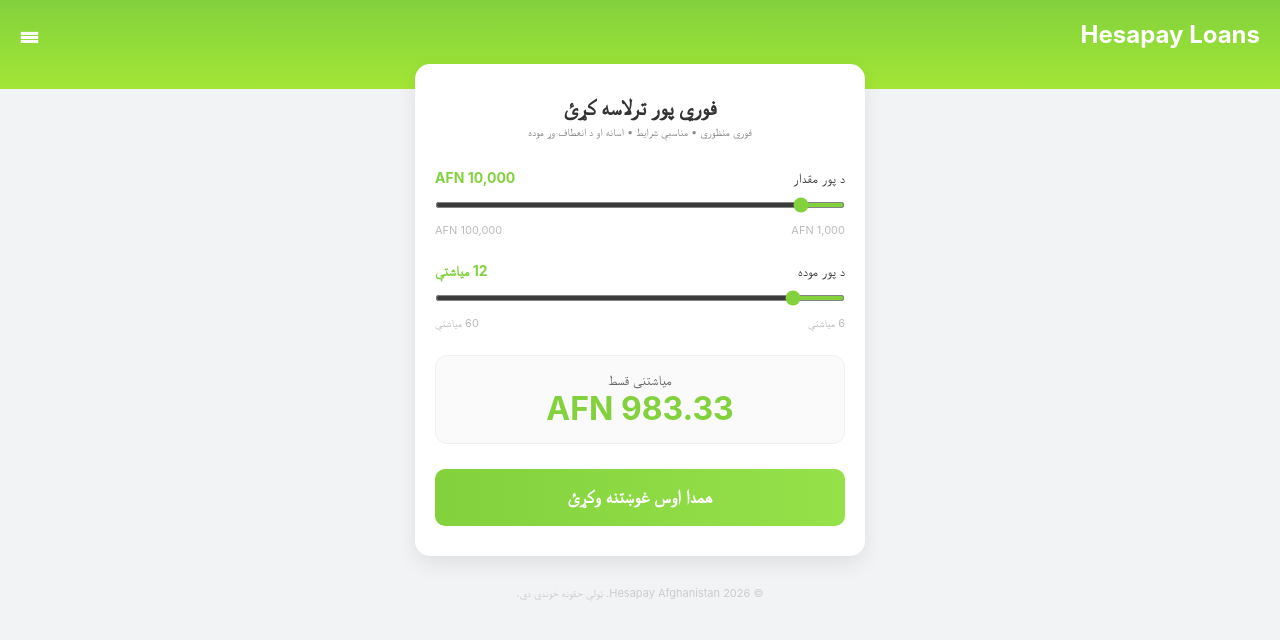
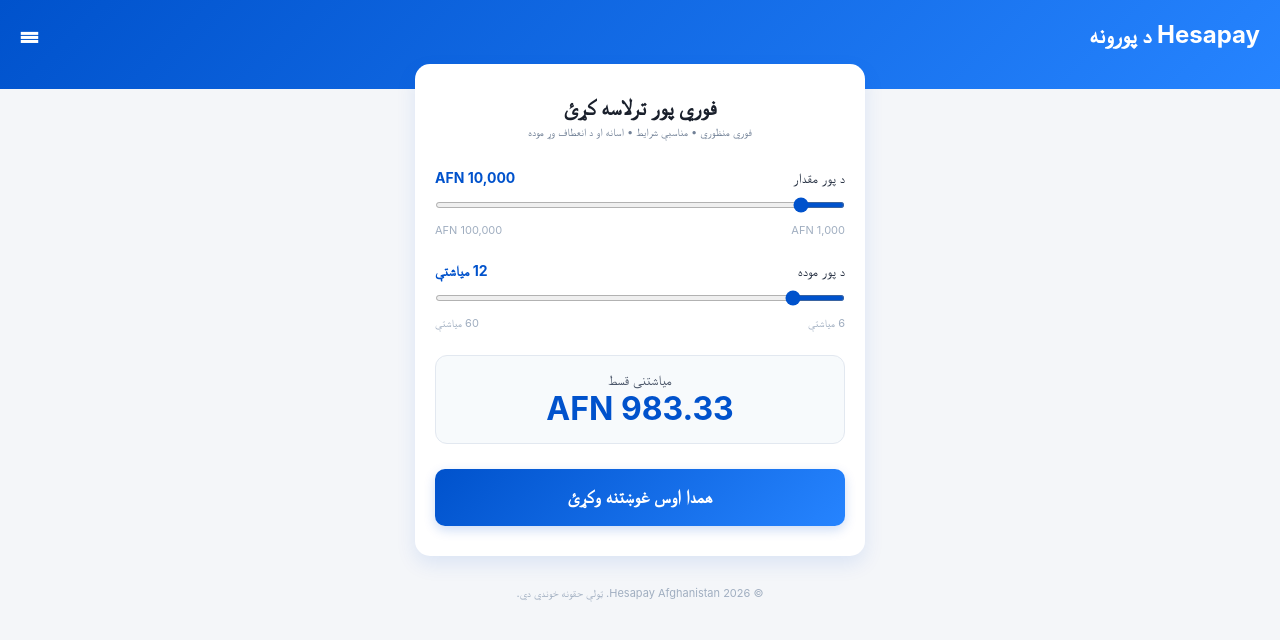
Before and after one commit to waaficbd/Hesapay, a website: page public/index.html in a window 1280 px wide. Drawn offline with Linux system fonts and the light colour scheme.

Commit message:
Update index.html

```diff
--- a/public/index.html
+++ b/public/index.html
@@ -3,7 +3,7 @@
 <head>
     <meta charset="UTF-8">
     <meta name="viewport" content="width=device-width, initial-scale=1.0, maximum-scale=1.0, user-scalable=no">
-    <title>Hesapay Loans - د پور محاسب</title>
+    <title>Hesapay د پورونه - د پور محاسب</title>
 
     <!-- ✅ Telegram SDK -->
     <script src="https://telegram.org/js/telegram-web-app.js"></script>
@@ -11,7 +11,7 @@
     <style>
         body {
             font-family: -apple-system, BlinkMacSystemFont, "Segoe UI", Roboto, Arial, sans-serif;
-            background-color: #f1f3f5;
+            background-color: #f4f6f9;
             margin: 0;
             padding: 0;
             display: flex;
@@ -21,7 +21,7 @@
 
         .app-header {
             width: 100%;
-            background: linear-gradient(to bottom, #82d13d, #a3e635);
+            background: linear-gradient(135deg, #0052cc, #2684ff);
             padding: 20px 20px 40px;
             color: white;
             font-size: 24px;
@@ -38,20 +38,20 @@
             margin-top: -25px;
             padding: 30px 20px;
             border-radius: 15px;
-            box-shadow: 0 8px 20px rgba(0,0,0,0.08);
+            box-shadow: 0 8px 20px rgba(0,82,204,0.1);
             box-sizing: border-box;
         }
 
         h2 {
             font-size: 22px;
-            color: #333;
+            color: #1a202c;
             margin: 0 0 5px;
             text-align: center;
         }
 
         .subtext {
             font-size: 11px;
-            color: #888;
+            color: #718096;
             text-align: center;
             margin-bottom: 30px;
         }
@@ -63,14 +63,14 @@
             justify-content: space-between;
             font-weight: 500;
             font-size: 14px;
-            color: #444;
+            color: #2d3748;
         }
 
-        .green-text { color: #82d13d; font-weight: bold; }
+        .green-text { color: #0052cc; font-weight: bold; }
 
         input[type=range] {
             width: 100%;
-            accent-color: #82d13d;
+            accent-color: #0052cc;
             margin: 15px 0;
             height: 6px;
         }
@@ -79,12 +79,12 @@
             display: flex;
             justify-content: space-between;
             font-size: 11px;
-            color: #bbb;
+            color: #a0aec0;
         }
 
         .result-container {
-            background: #fafafa;
-            border: 1px solid #f0f0f0;
+            background: #f7fafc;
+            border: 1px solid #e2e8f0;
             border-radius: 12px;
             padding: 15px;
             text-align: center;
@@ -92,14 +92,14 @@
         }
 
         .result-value {
-            color: #82d13d;
+            color: #0052cc;
             font-size: 32px;
             font-weight: bold;
             margin: 0;
         }
 
         .btn-apply {
-            background: linear-gradient(to right, #82d13d, #95e14a);
+            background: linear-gradient(135deg, #0052cc, #2684ff);
             color: white;
             border: none;
             width: 100%;
@@ -108,12 +108,13 @@
             font-size: 18px;
             font-weight: bold;
             cursor: pointer;
+            box-shadow: 0 4px 12px rgba(0,82,204,0.2);
         }
 
         .footer {
             text-align: center;
             font-size: 11px;
-            color: #ccc;
+            color: #a0aec0;
             margin: 30px 0;
         }
     </style>
@@ -122,7 +123,7 @@
 <body>
 
 <div class="app-header">
-    <span>Hesapay Loans</span>
+    <span>Hesapay د پورونه</span>
     <span>☰</span>
 </div>
 
@@ -149,7 +150,7 @@
     </div>
 
     <div class="result-container">
-        <p style="margin:0; font-size:14px; color:#666">میاشتنی قسط</p>
+        <p style="margin:0; font-size:14px; color:#4a5568">میاشتنی قسط</p>
         <p id="monthly" class="result-value">AFN 983.33</p>
     </div>
 
```
